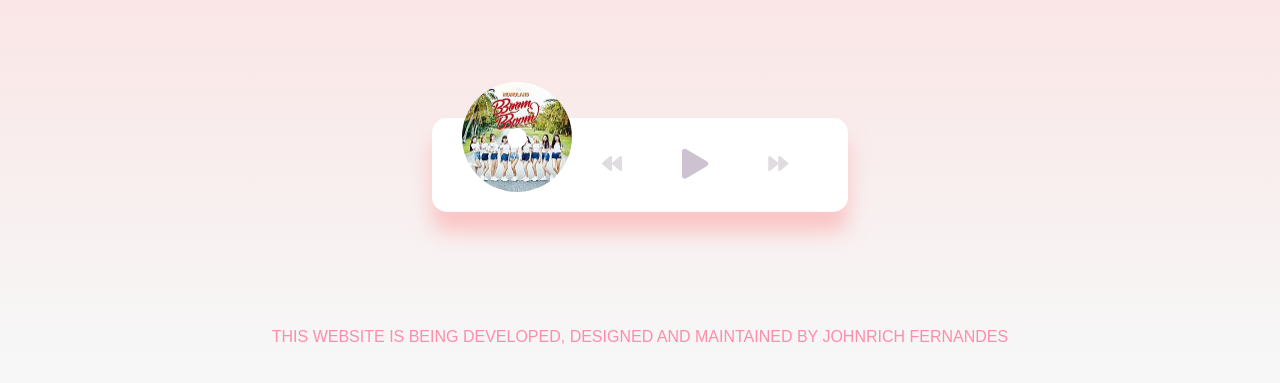
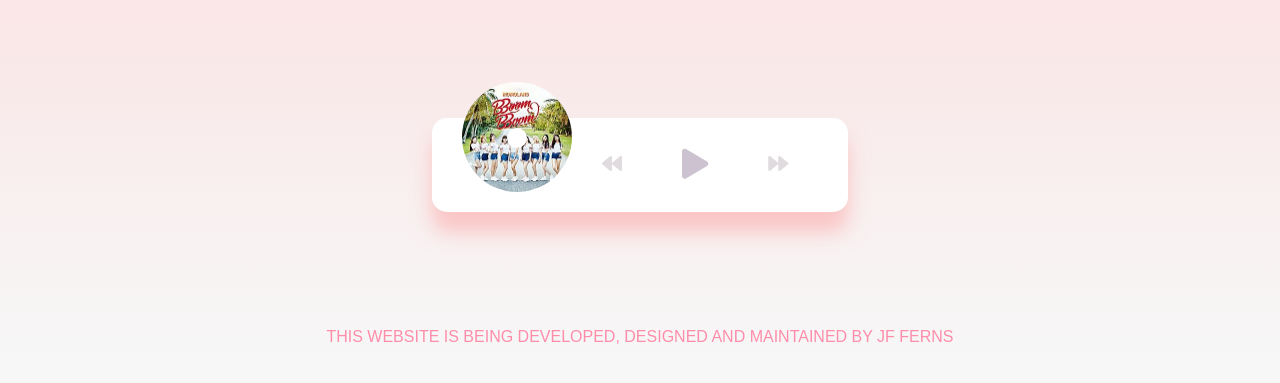
Before and after one commit to johnrichferns/crm12, a plain HTML site: page mp/index.html in a window 1280 px wide. Shown: the part 251-634 px from the top of the page. Drawn offline with Linux system fonts and the light colour scheme.

Commit message:
Footer updated

```diff
--- a/mp/index.html
+++ b/mp/index.html
@@ -39,7 +39,7 @@
         </button>
       </div>
       </div>
-    <FOOTER><P class="foot">THIS WEBSITE IS BEING DEVELOPED, DESIGNED AND MAINTAINED BY JOHNRICH FERNANDES</P></FOOTER>
+    <FOOTER><P class="foot">THIS WEBSITE IS BEING DEVELOPED, DESIGNED AND MAINTAINED BY JF FERNS</P></FOOTER>
     <script src="script.js"></script>
 
   </body>
```
